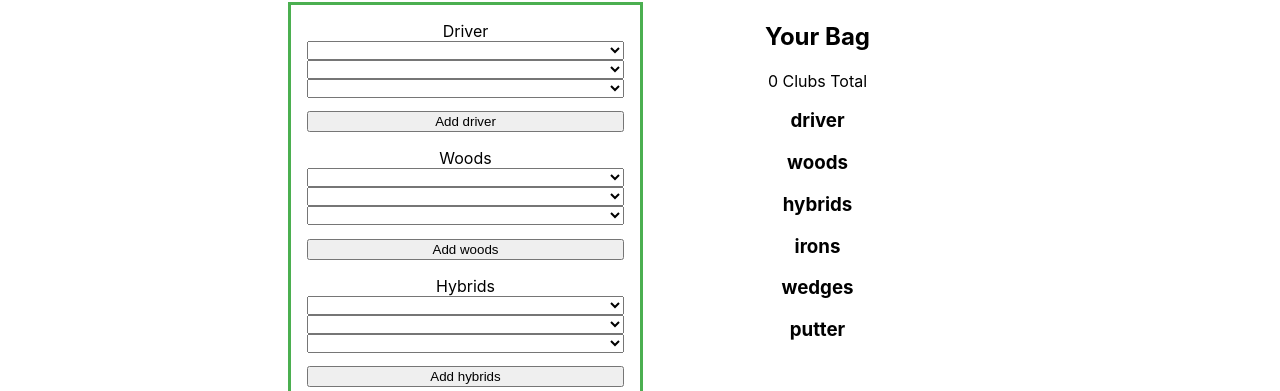
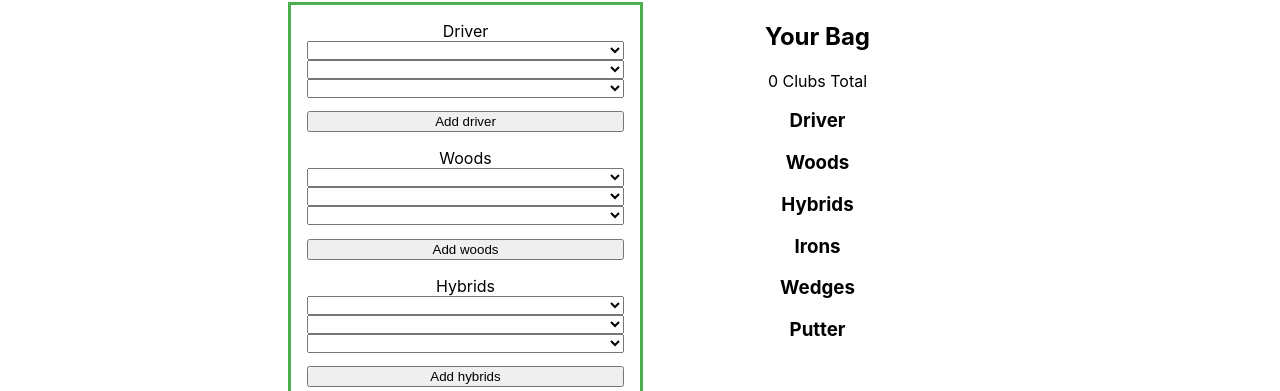
Before and after one commit to poplockndrop1t/golfBuddy, a React (Create React App) app: page /bagCreator in a window 1280 px wide. Shown: the part 210-601 px from the top of the page. Built offline with nearby package versions, Linux system fonts and the light colour scheme.

Commit message:
Format club title is now implemented on your bag

```diff
--- a/src/Components/BagCreator/YourBag/Club/Club.js
+++ b/src/Components/BagCreator/YourBag/Club/Club.js
@@ -1,4 +1,5 @@
 import React from 'react';
+import { formatClubTitle } from '../../../../Helpers/Helpers.js';
 import './Club.css';
 
 function Club(props) {
@@ -9,7 +10,7 @@ function Club(props) {
 
   return (
     <div className="club">
-      <h3>{props.clubType}</h3>
+      <h3>{ formatClubTitle(props.clubType) }</h3>
       {
         props.club.map((club, key) => {
           return (
--- a/src/Components/BagCreator/YourBag/YourBag.js
+++ b/src/Components/BagCreator/YourBag/YourBag.js
@@ -29,7 +29,7 @@ function YourBag(props) {
     <div className="yourBagContainer">
       <h2>Your Bag</h2>
       <p>{props.bagSize} Clubs Total</p>
-      {displayBag(props)}
+      { displayBag(props) }
     </div>
   )
 };
```
